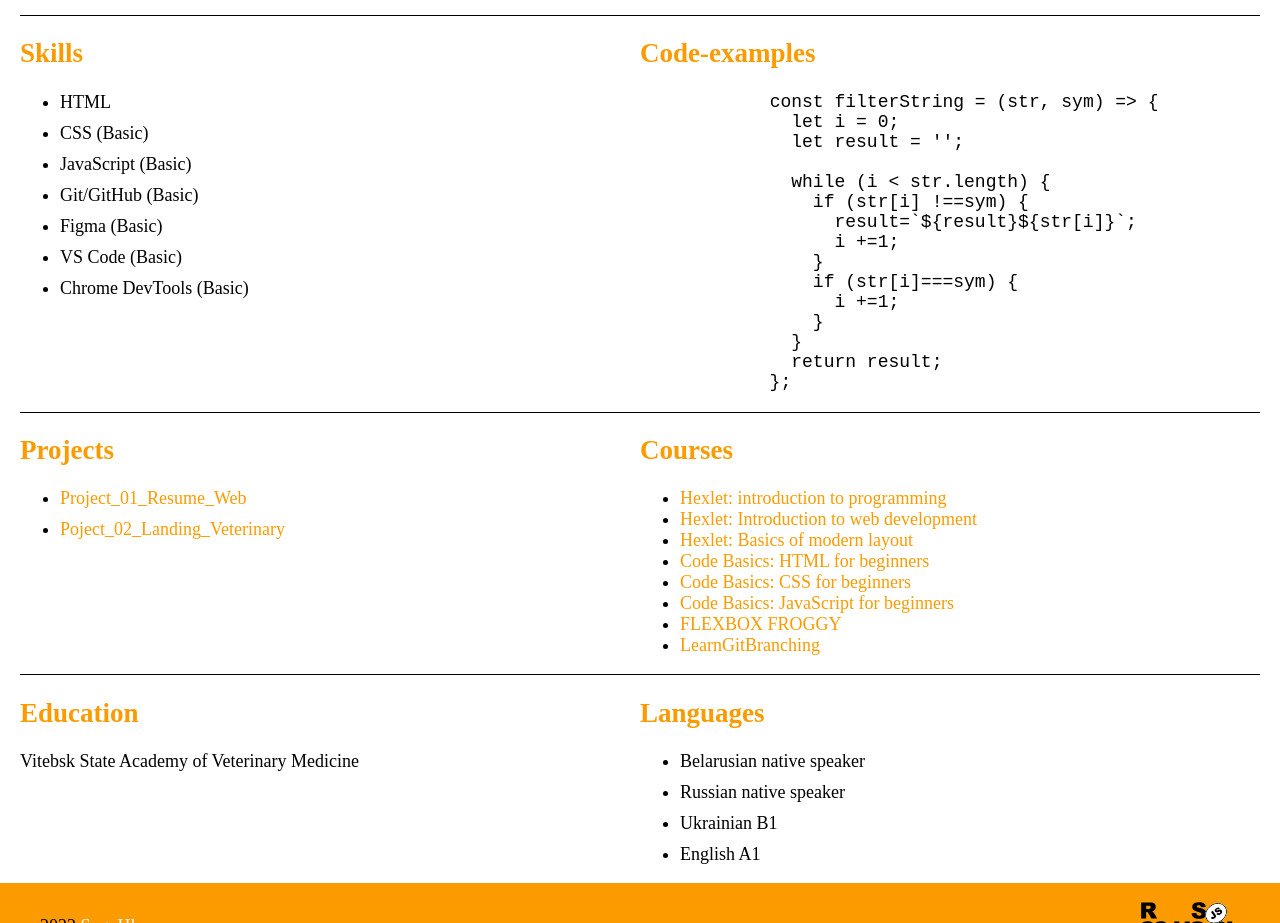
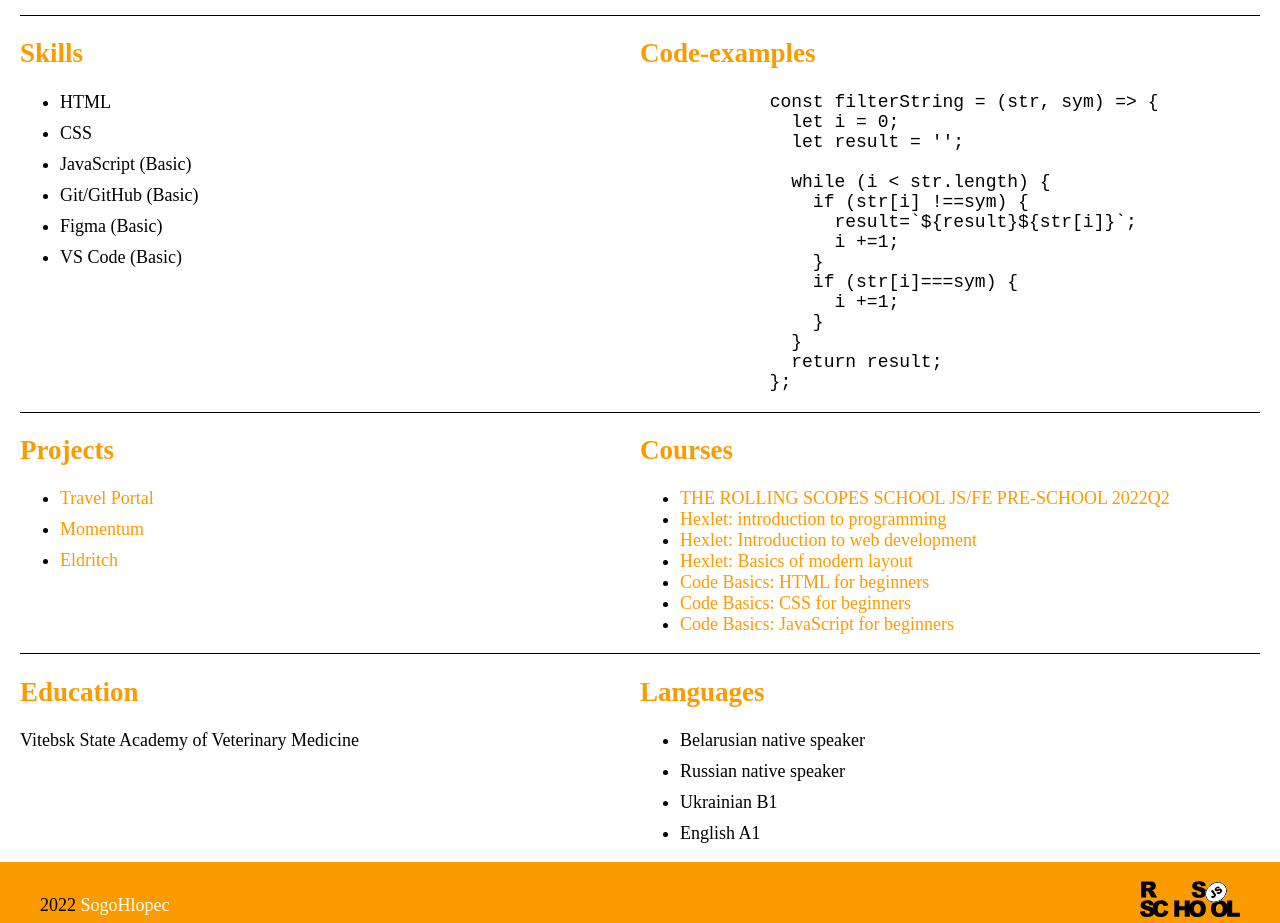
Before and after one commit to SogoHlopec/rsschool-cv, a plain HTML site: page index.html in a window 1280 px wide. Shown: the part 784-1707 px from the top of the page. Drawn offline with Linux system fonts and the light colour scheme.

Commit message:
fix: change skills, projects and courses

```diff
--- a/index.html
+++ b/index.html
@@ -63,12 +63,11 @@
         <h2 class="subtitle">Skills</h2>
         <ul>
           <li class="section-item">HTML</li>
-          <li class="section-item">CSS (Basic)</li>
+          <li class="section-item">CSS</li>
           <li class="section-item">JavaScript (Basic)</li>
           <li class="section-item">Git/GitHub (Basic)</li>
           <li class="section-item">Figma (Basic)</li>
           <li class="section-item">VS Code (Basic)</li>
-          <li class="section-item">Chrome DevTools (Basic)</li>
         </ul>
       </section>
       <section class="section" id="code-examples">
@@ -94,17 +93,16 @@
       <section class="section" id="projects">
         <h2 class="subtitle">Projects</h2>
         <ul>
-          <li class="section-item"><a class="section-link"
-              href="https://sogohlopec.github.io/Project_01_Resume_Web/">Project_01_Resume_Web</a></li>
-          <li class="section-item"><a class="section-link"
-              href="https://sogohlopec.github.io/Poject_02_Landing_Veterinary/">Poject_02_Landing_Veterinary</a></li>
+          <li class="section-item"><a class="section-link" href="https://sogohlopec.github.io/RSS_Travel/">Travel Portal</a></li>
+          <li class="section-item"><a class="section-link" href="https://rolling-scopes-school.github.io/sogohlopec-JSFEPRESCHOOL2022Q2/momentum/">Momentum</a></li>
+          <li class="section-item"><a class="section-link" href="https://rolling-scopes-school.github.io/sogohlopec-JSFEPRESCHOOL2022Q2/eldritch-codejam/">Eldritch</a></li>
         </ul>
       </section>
       <section class="section" id="courses">
         <h2 class="subtitle">Courses</h2>
         <ul>
-          <li class="sextion-item"><a href="https://ru.hexlet.io/courses/introduction_to_programming"
-              class="section-link">Hexlet: introduction to programming</a></li>
+          <li class="sextion-item"><a href="https://app.rs.school/certificate/xc1jcw36" class="section-link">THE ROLLING SCOPES SCHOOL JS/FE PRE-SCHOOL 2022Q2</a></li>
+          <li class="sextion-item"><a href="https://ru.hexlet.io/courses/introduction_to_programming" class="section-link">Hexlet: introduction to programming</a></li>
           <li class="sextion-item"><a href="https://ru.hexlet.io/courses/intro_to_web_development"
               class="section-link">Hexlet: Introduction to web development</a></li>
           <li class="sextion-item"><a href="https://ru.hexlet.io/courses/layout-designer-basics"
@@ -115,9 +113,6 @@
               CSS for beginners</a></li>
           <li class="sextion-item"><a href="https://ru.code-basics.com/languages/javascript" class="section-link">Code
               Basics: JavaScript for beginners</a></li>
-          <li class="sextion-item"><a href="https://flexboxfroggy.com/#ru" class="section-link">FLEXBOX FROGGY</a></li>
-          <li class="sextion-item"><a href="https://learngitbranching.js.org/?locale=ru_RU"
-              class="section-link">LearnGitBranching</a></li>
         </ul>
       </section>
       <section class="section section-education" id="education">
```
